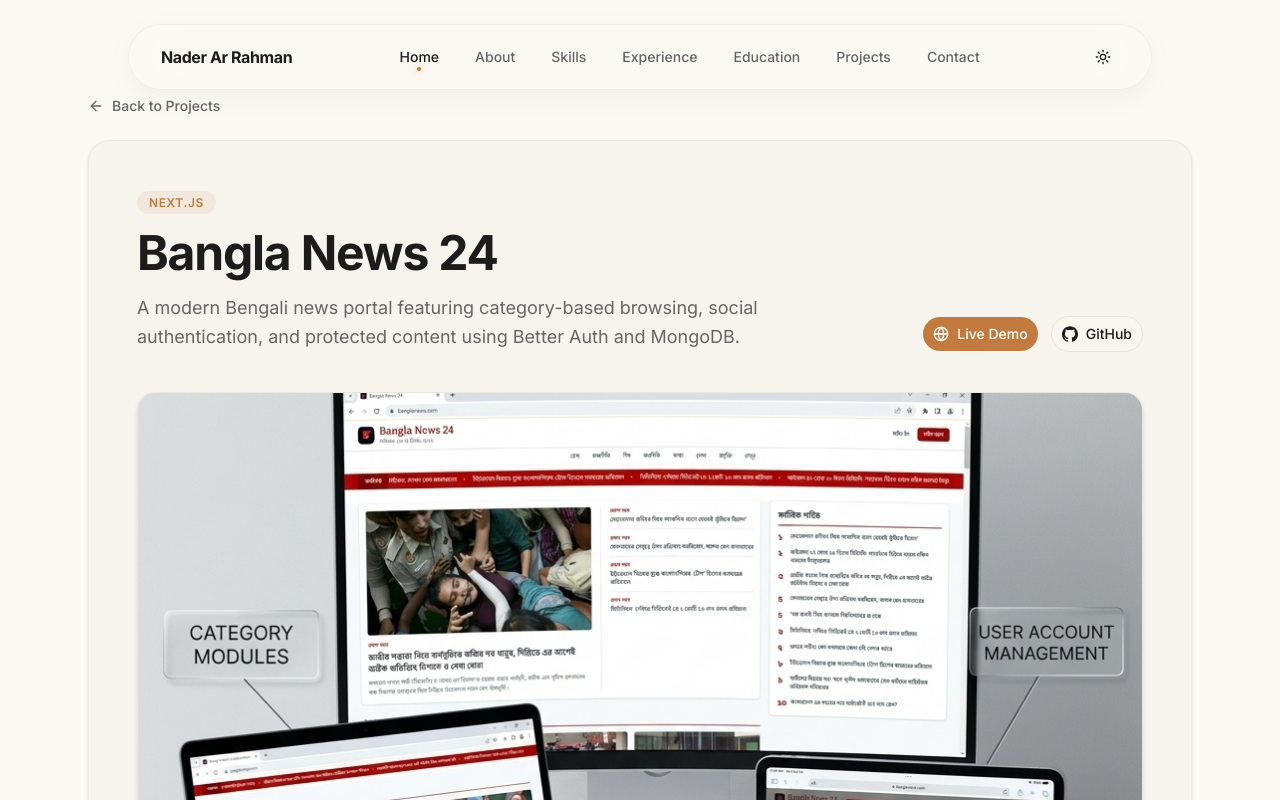
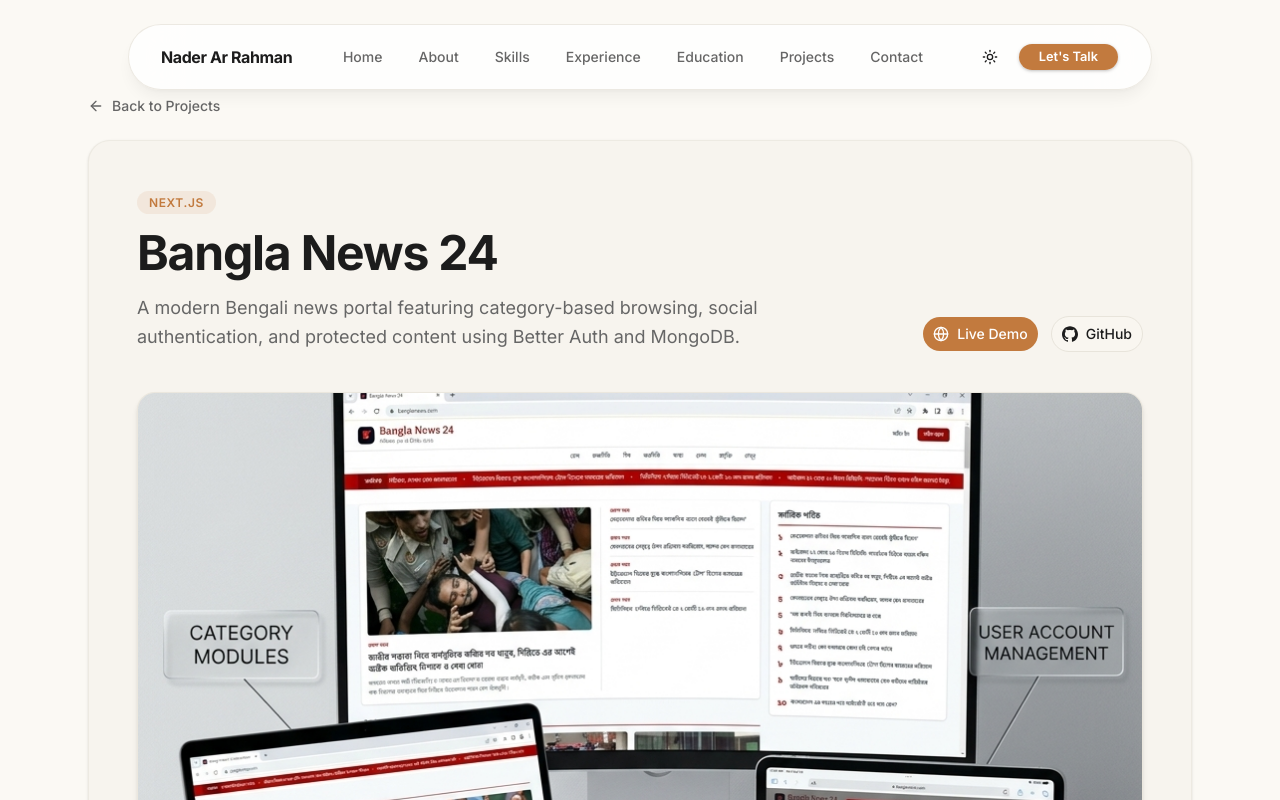
Before and after one commit to naderarrahman/portfolio, a Next.js app: page /projects/bangla-news-24 in a window 1280 px wide. Shown: the top 800 px of the page. Built offline with nearby package versions, Linux system fonts and the light colour scheme.

Commit message:
style: update navbar layout with Let's Talk button and fix hero animation visibility in dark mode

```diff
--- a/src/components/layout/Navbar.tsx
+++ b/src/components/layout/Navbar.tsx
@@ -1,11 +1,14 @@
 "use client"
 
 import { useEffect, useState } from "react"
+import Link from "next/link"
+import { usePathname } from "next/navigation"
 import { Menu, X } from "lucide-react"
 
 import { ThemeToggle } from "@/components/theme-toggle"
-import { Button } from "@/components/ui/button"
+import { Button, buttonVariants } from "@/components/ui/button"
 import { profile } from "@/data/profile"
+import { cn } from "@/lib/utils"
 
 const navLinks = [
   { label: "Home", href: "#home" },
@@ -20,8 +23,8 @@
 function Navbar() {
   const [isOpen, setIsOpen] = useState(false)
   const [activeSection, setActiveSection] = useState("home")
+  const pathname = usePathname()
 
-  // Handle Escape key for mobile menu
   useEffect(() => {
     if (!isOpen) return
     function onKeyDown(event: KeyboardEvent) {
@@ -31,8 +34,9 @@
     return () => window.removeEventListener("keydown", onKeyDown)
   }, [isOpen])
 
-  // Handle Active Section Highlighting on Scroll
   useEffect(() => {
+    if (pathname !== "/") return
+
     const observer = new IntersectionObserver(
       (entries) => {
         entries.forEach((entry) => {
@@ -50,11 +54,13 @@
     })
 
     return () => observer.disconnect()
-  }, [])
+  }, [pathname])
 
   const handleNavClick = (e: React.MouseEvent<HTMLAnchorElement>, href: string) => {
+    setIsOpen(false)
+
+    if (pathname === "/") {
       e.preventDefault()
-    setIsOpen(false)
       const element = document.querySelector(href)
       if (element) {
         const offset = 100
@@ -65,37 +71,36 @@
         })
       }
     }
+  }
 
   return (
     <header className="fixed top-0 left-0 right-0 z-50 px-4 pt-4 sm:px-6 sm:pt-6">
 
-      {/* Main Container: Matches max-w-5xl like other sections */}
+      {/* Main Floating Navbar Container */}
       <div
-        className={`mx-auto flex w-full max-w-5xl flex-col border border-border/50 bg-background/70 shadow-[0_8px_30px_rgb(0,0,0,0.04)] backdrop-blur-xl transition-all duration-300 dark:bg-background/60 ${
+        className={`mx-auto flex w-full max-w-5xl flex-col border border-border/80 bg-white/80 shadow-lg shadow-black/5 backdrop-blur-2xl transition-all duration-300 dark:border-white/20 dark:bg-[#1a1a1a]/80 dark:shadow-white/5 ${
           isOpen ? "rounded-3xl" : "rounded-full"
         }`}
       >
         <div className="flex h-14 sm:h-16 w-full items-center justify-between px-5 sm:px-8">
 
-          {/* Logo */}
-          <a
-            href="#home"
+          <Link
+            href="/#home"
             className="text-sm sm:text-base font-bold tracking-tight text-foreground transition-colors hover:text-primary"
             onClick={(e) => handleNavClick(e, "#home")}
           >
             {profile.name}
-          </a>
+          </Link>
 
-          {/* Desktop Menu */}
           <nav aria-label="Primary" className="hidden items-center gap-1 lg:flex">
             {navLinks.map((link) => {
-              const isActive = activeSection === link.href.substring(1)
+              const isActive = pathname === "/" && activeSection === link.href.substring(1)
               return (
-                <a
+                <Link
                   key={link.href}
-                  href={link.href}
+                  href={`/${link.href}`}
                   onClick={(e) => handleNavClick(e, link.href)}
-                  className={`relative rounded-full px-4 py-2 text-sm font-medium transition-all duration-200 hover:bg-muted/50 ${
+                  className={`relative rounded-full px-4 py-2 text-sm font-medium transition-all duration-200 hover:bg-muted/60 ${
                     isActive
                       ? "text-foreground"
                       : "text-muted-foreground hover:text-foreground"
@@ -103,18 +108,28 @@
                 >
                   {link.label}
 
-                  {/* Premium Active Dot Indicator */}
                   {isActive && (
                     <span className="absolute bottom-1 left-1/2 h-1 w-1 -translate-x-1/2 rounded-full bg-primary shadow-[0_0_8px_rgba(194,122,62,0.8)]" />
                   )}
-                </a>
+                </Link>
               )
             })}
           </nav>
 
-          {/* Right side (Theme Toggle & Mobile Menu Button) */}
-          <div className="flex items-center gap-1 sm:gap-2">
+          <div className="flex items-center gap-2 sm:gap-3">
             <ThemeToggle />
+
+            <Link
+              href="/#contact"
+              onClick={(e) => handleNavClick(e, "#contact")}
+              className={cn(
+                buttonVariants({ variant: "default", size: "sm" }),
+                "hidden lg:inline-flex rounded-full px-5 font-semibold shadow-sm transition-all hover:-translate-y-0.5 hover:shadow-md"
+              )}
+            >
+              Let&apos;s Talk
+            </Link>
+
             <Button
               variant="ghost"
               size="icon"
@@ -127,7 +142,6 @@
           </div>
         </div>
 
-        {/* Mobile Menu (Expands inside the floating box) */}
         <nav
           className={`overflow-hidden transition-all duration-300 lg:hidden ${
             isOpen ? "border-t border-border/50 opacity-100" : "max-h-0 opacity-0"
@@ -135,11 +149,11 @@
         >
           <div className="flex flex-col px-4 py-4 space-y-1">
             {navLinks.map((link) => {
-              const isActive = activeSection === link.href.substring(1)
+              const isActive = pathname === "/" && activeSection === link.href.substring(1)
               return (
-                <a
+                <Link
                   key={link.href}
-                  href={link.href}
+                  href={`/${link.href}`}
                   className={`flex items-center justify-between rounded-full px-4 py-2.5 text-sm transition-colors hover:bg-muted/60 ${
                     isActive
                       ? "text-foreground font-medium bg-muted/50"
@@ -151,9 +165,20 @@
                   {isActive && (
                     <span className="h-1.5 w-1.5 rounded-full bg-primary" />
                   )}
-                </a>
+                </Link>
               )
             })}
+
+            <Link
+              href="/#contact"
+              onClick={(e) => handleNavClick(e, "#contact")}
+              className={cn(
+                buttonVariants({ variant: "default", size: "default" }),
+                "mt-4 w-full rounded-full font-semibold"
+              )}
+            >
+              Let&apos;s Talk
+            </Link>
           </div>
         </nav>
       </div>
--- a/src/components/sections/Hero.tsx
+++ b/src/components/sections/Hero.tsx
@@ -47,7 +47,7 @@
   "Full-Stack Web Developer",
   "LIS Student",
   "Next.js Developer",
-  "React Develoer",
+  "React Developer",
   "UI/UX Enthusiast",
 ]
 
@@ -65,7 +65,7 @@
       >
         {/* 1. Clockwise Rotating Rectangular Box (Helge Style - Sharp & Visible) */}
         <div className="animate-rotate-shade absolute flex h-[150vh] w-[150vw] items-center justify-center">
-          <div className="h-[80vh] w-[120vw] bg-gradient-to-r from-transparent via-primary/10 to-transparent dark:via-primary/5" />
+          <div className="h-[80vh] w-[120vw] bg-gradient-to-r from-transparent via-primary/10 to-transparent dark:via-primary/20" />
         </div>
 
         {/* 2. Subtle Dot Pattern */}
--- a/src/data/profile.ts
+++ b/src/data/profile.ts
@@ -47,11 +47,11 @@
   designation: "Full-Stack Web Developer",
   intro:
     "I build fast, accessible web applications with clean interfaces, thoughtful interactions, and dependable backends.",
-  resumeUrl: "#",
+  resumeUrl: "/resume/Nader_Ar_Rahman_Resume.pdf",
   socials: {
     github: "https://github.com/naderarrahman",
     linkedin: "https://www.linkedin.com/in/naderarrahman",
-    twitter: "https://x.com/naderarrahman",
+    twitter: "https://x.com/naderArRahman03",
   },
   aboutMe:
     "I'm a full-stack developer based in Noakhali, Bangladesh, with over a year of experience turning ideas into production-ready products. I enjoy working across the stack — from shaping a clear, accessible interface in React and Next.js to designing APIs and data models that hold up over time.\n\nMy focus is on writing code that is easy to reason about, keeping performance in check, and paying attention to the small details that make a product feel considered. When I'm not building, I'm usually exploring design systems, contributing to side projects, or learning something new.",
```
Also changed, not shown: 1 other file (tests, documents, lock files or other folders). Lines whose indentation alone changed are shown as unchanged.
